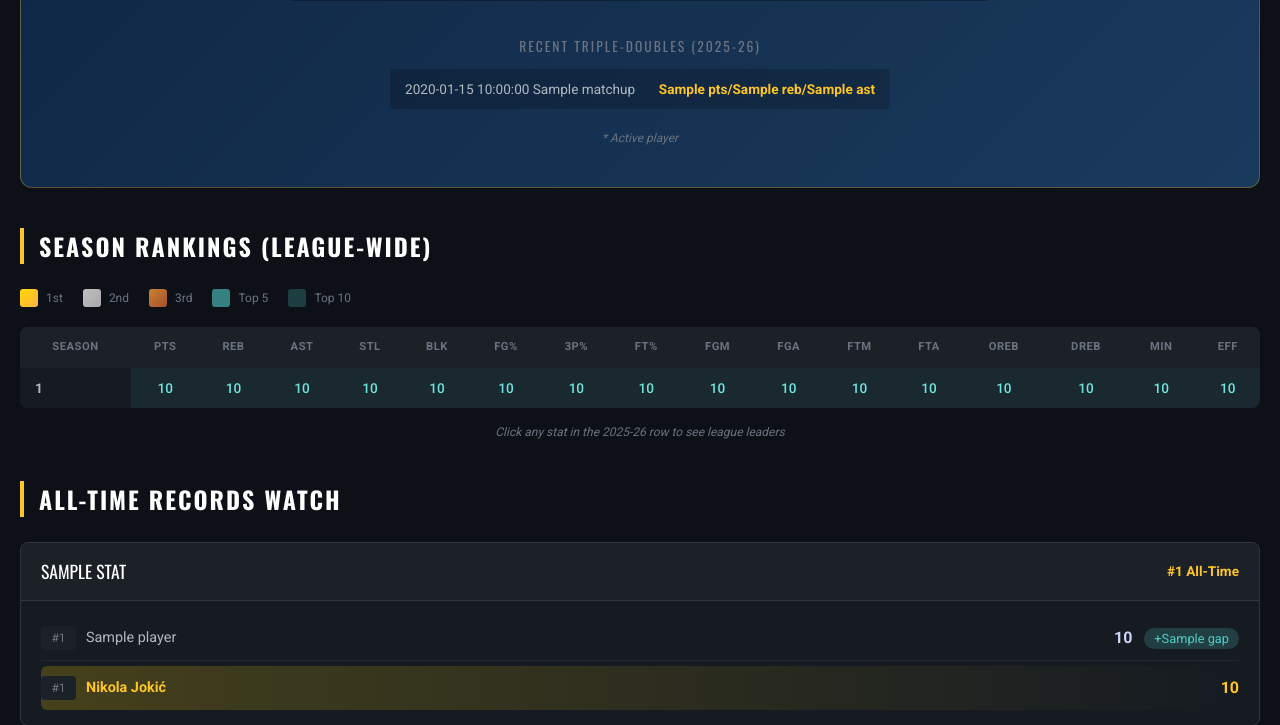
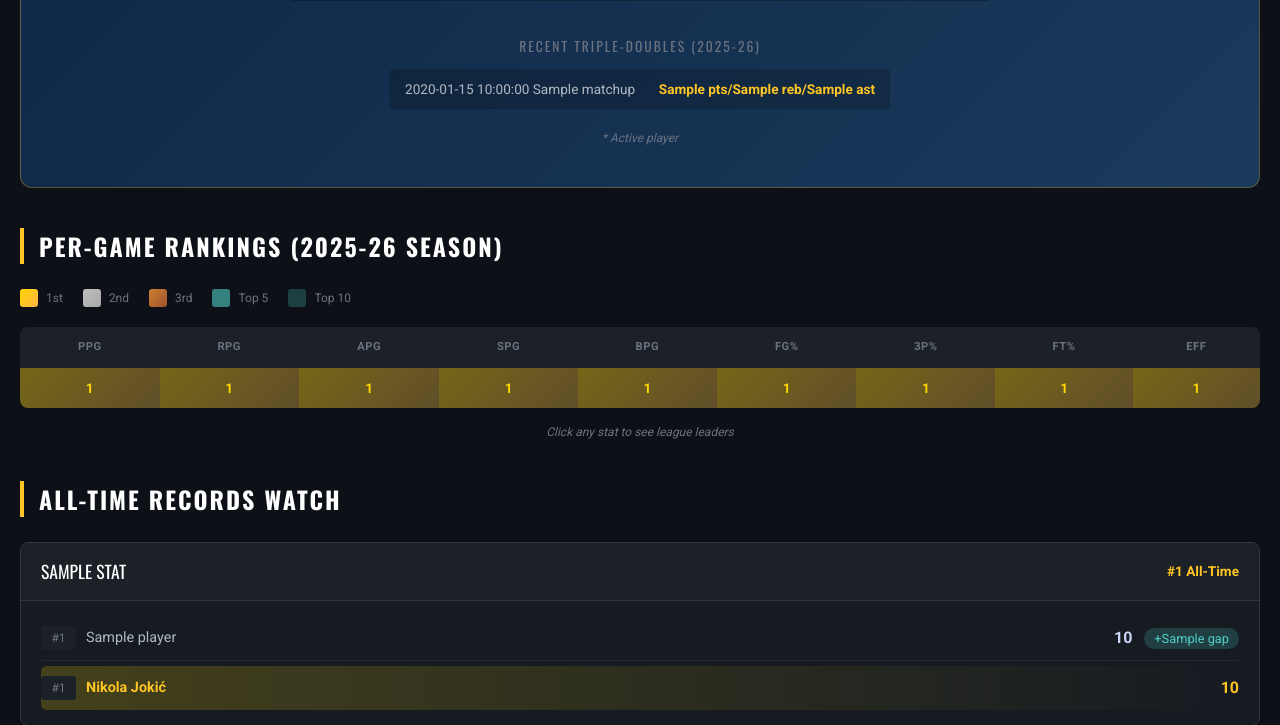
Before and after one commit to jasper9/nbastats.fun, a Flask app: template templates/jokic.html in a window 1280 px wide. Shown: the part 1026-1751 px from the top of the page. Run offline with Flask 3, Linux system fonts and the light colour scheme; the template is opened without the code that fills it: most values are stand-ins (such as "Sample title", 1, 10 or a date in 2020).

Commit message:
Replace Season Rankings with calculated per-game ranks
- Calculate Jokic's ranks from LeagueLeaders per-game data
- Store jokic_ranks in league_leaders.json cache
- Simplify Jokic page to show single row of current season ranks
- Rename section to "Per-Game Rankings (2025-26 Season)"
- Use standard per-game abbreviations (PPG, RPG, APG, etc.)
- Rankings now match league leaders page exactly:
  - PPG: #5 (29.6)
  - RPG: #1 (12.2)
  - APG: #1 (11.0)
  - EFF: #1 (43.3)

🤖 Generated with [Claude Code](https://claude.com/claude-code)

Co-Authored-By: Claude Opus 4.5 <noreply@anthropic.com>

```diff
--- a/app.py
+++ b/app.py
@@ -268,6 +268,7 @@ def jokic():
     career_cache = load_cache('jokic_career.json')
     records_cache = load_cache('alltime_records.json')
     triple_doubles_cache = load_cache('triple_doubles.json')
+    leaders_cache = load_cache('league_leaders.json')
 
     if not career_cache:
         return """
@@ -276,7 +277,9 @@ def jokic():
         """, 500
 
     career_totals = career_cache.get('career_totals', [{}])[0]
-    season_rankings = career_cache.get('season_rankings', [])
+
+    # Get Jokic's current season per-game ranks from league leaders
+    jokic_ranks = leaders_cache.get('jokic_ranks', {}) if leaders_cache else {}
 
     # Extract all-time records
     records_watch = records_cache.get('records', []) if records_cache else []
@@ -303,7 +306,7 @@ def jokic():
 
     return render_template('jokic.html',
         career_totals=career_totals,
-        season_rankings=season_rankings,
+        jokic_ranks=jokic_ranks,
         records_watch=records_watch,
         triple_doubles=triple_doubles,
         cache_time=cache_time
--- a/templates/jokic.html
+++ b/templates/jokic.html
@@ -554,7 +554,8 @@
         </div>
         {% endif %}
 
-        <h2>Season Rankings (League-Wide)</h2>
+        {% if jokic_ranks %}
+        <h2>Per-Game Rankings (2025-26 Season)</h2>
         <div class="legend">
             <div class="legend-item"><div class="legend-color legend-gold"></div> 1st</div>
             <div class="legend-item"><div class="legend-color legend-silver"></div> 2nd</div>
@@ -566,70 +567,52 @@
             <table class="rankings-table">
                 <thead>
                     <tr>
-                        <th title="NBA Season">Season</th>
-                        <th title="Points">PTS</th>
-                        <th title="Rebounds">REB</th>
-                        <th title="Assists">AST</th>
-                        <th title="Steals">STL</th>
-                        <th title="Blocks">BLK</th>
+                        <th title="Points Per Game">PPG</th>
+                        <th title="Rebounds Per Game">RPG</th>
+                        <th title="Assists Per Game">APG</th>
+                        <th title="Steals Per Game">SPG</th>
+                        <th title="Blocks Per Game">BPG</th>
                         <th title="Field Goal %">FG%</th>
                         <th title="3-Point %">3P%</th>
                         <th title="Free Throw %">FT%</th>
-                        <th title="Field Goals Made">FGM</th>
-                        <th title="Field Goals Attempted">FGA</th>
-                        <th title="Free Throws Made">FTM</th>
-                        <th title="Free Throws Attempted">FTA</th>
-                        <th title="Offensive Rebounds">OREB</th>
-                        <th title="Defensive Rebounds">DREB</th>
-                        <th title="Minutes">MIN</th>
                         <th title="Efficiency">EFF</th>
                     </tr>
                 </thead>
                 <tbody>
-                    {% for row in season_rankings %}
-                    <tr class="{% if row.SEASON_ID == '2025-26' %}current-season{% endif %}">
-                        <td class="season-col">{{ row.SEASON_ID }}{% if row.SEASON_ID == '2025-26' %} ⬅{% endif %}</td>
-                        {% if row.SEASON_ID == '2025-26' %}
-                        <td class="rank-cell {{ row.RANK_PTS|rank_class }}"><a href="/leaders/pts" class="rank-link">{{ row.RANK_PTS|safe_rank }}</a></td>
-                        <td class="rank-cell {{ row.RANK_REB|rank_class }}"><a href="/leaders/reb" class="rank-link">{{ row.RANK_REB|safe_rank }}</a></td>
-                        <td class="rank-cell {{ row.RANK_AST|rank_class }}"><a href="/leaders/ast" class="rank-link">{{ row.RANK_AST|safe_rank }}</a></td>
-                        <td class="rank-cell {{ row.RANK_STL|rank_class }}"><a href="/leaders/stl" class="rank-link">{{ row.RANK_STL|safe_rank }}</a></td>
-                        <td class="rank-cell {{ row.RANK_BLK|rank_class }}"><a href="/leaders/blk" class="rank-link">{{ row.RANK_BLK|safe_rank }}</a></td>
-                        <td class="rank-cell {{ row.RANK_FG_PCT|rank_class }}"><a href="/leaders/fg_pct" class="rank-link">{{ row.RANK_FG_PCT|safe_rank }}</a></td>
-                        <td class="rank-cell {{ row.RANK_FG3_PCT|rank_class }}"><a href="/leaders/fg3_pct" class="rank-link">{{ row.RANK_FG3_PCT|safe_rank }}</a></td>
-                        <td class="rank-cell {{ row.RANK_FT_PCT|rank_class }}"><a href="/leaders/ft_pct" class="rank-link">{{ row.RANK_FT_PCT|safe_rank }}</a></td>
-                        <td class="rank-cell {{ row.RANK_FGM|rank_class }}"><a href="/leaders/fgm" class="rank-link">{{ row.RANK_FGM|safe_rank }}</a></td>
-                        <td class="rank-cell {{ row.RANK_FGA|rank_class }}"><a href="/leaders/fga" class="rank-link">{{ row.RANK_FGA|safe_rank }}</a></td>
-                        <td class="rank-cell {{ row.RANK_FTM|rank_class }}"><a href="/leaders/ftm" class="rank-link">{{ row.RANK_FTM|safe_rank }}</a></td>
-                        <td class="rank-cell {{ row.RANK_FTA|rank_class }}"><a href="/leaders/fta" class="rank-link">{{ row.RANK_FTA|safe_rank }}</a></td>
-                        <td class="rank-cell {{ row.RANK_OREB|rank_class }}"><a href="/leaders/oreb" class="rank-link">{{ row.RANK_OREB|safe_rank }}</a></td>
-                        <td class="rank-cell {{ row.RANK_DREB|rank_class }}"><a href="/leaders/dreb" class="rank-link">{{ row.RANK_DREB|safe_rank }}</a></td>
-                        <td class="rank-cell {{ row.RANK_MIN|rank_class }}"><a href="/leaders/min" class="rank-link">{{ row.RANK_MIN|safe_rank }}</a></td>
-                        <td class="rank-cell {{ row.RANK_EFF|rank_class }}"><a href="/leaders/eff" class="rank-link">{{ row.RANK_EFF|safe_rank }}</a></td>
-                        {% else %}
-                        <td class="rank-cell {{ row.RANK_PTS|rank_class }}">{{ row.RANK_PTS|safe_rank }}</td>
-                        <td class="rank-cell {{ row.RANK_REB|rank_class }}">{{ row.RANK_REB|safe_rank }}</td>
-                        <td class="rank-cell {{ row.RANK_AST|rank_class }}">{{ row.RANK_AST|safe_rank }}</td>
-                        <td class="rank-cell {{ row.RANK_STL|rank_class }}">{{ row.RANK_STL|safe_rank }}</td>
-                        <td class="rank-cell {{ row.RANK_BLK|rank_class }}">{{ row.RANK_BLK|safe_rank }}</td>
-                        <td class="rank-cell {{ row.RANK_FG_PCT|rank_class }}">{{ row.RANK_FG_PCT|safe_rank }}</td>
-                        <td class="rank-cell {{ row.RANK_FG3_PCT|rank_class }}">{{ row.RANK_FG3_PCT|safe_rank }}</td>
-                        <td class="rank-cell {{ row.RANK_FT_PCT|rank_class }}">{{ row.RANK_FT_PCT|safe_rank }}</td>
-                        <td class="rank-cell {{ row.RANK_FGM|rank_class }}">{{ row.RANK_FGM|safe_rank }}</td>
-                        <td class="rank-cell {{ row.RANK_FGA|rank_class }}">{{ row.RANK_FGA|safe_rank }}</td>
-                        <td class="rank-cell {{ row.RANK_FTM|rank_class }}">{{ row.RANK_FTM|safe_rank }}</td>
-                        <td class="rank-cell {{ row.RANK_FTA|rank_class }}">{{ row.RANK_FTA|safe_rank }}</td>
-                        <td class="rank-cell {{ row.RANK_OREB|rank_class }}">{{ row.RANK_OREB|safe_rank }}</td>
-                        <td class="rank-cell {{ row.RANK_DREB|rank_class }}">{{ row.RANK_DREB|safe_rank }}</td>
-                        <td class="rank-cell {{ row.RANK_MIN|rank_class }}">{{ row.RANK_MIN|safe_rank }}</td>
-                        <td class="rank-cell {{ row.RANK_EFF|rank_class }}">{{ row.RANK_EFF|safe_rank }}</td>
-                        {% endif %}
+                    <tr class="current-season">
+                        <td class="rank-cell {{ jokic_ranks.PTS.rank|rank_class if jokic_ranks.PTS else '' }}">
+                            <a href="/leaders/pts" class="rank-link">{{ jokic_ranks.PTS.rank if jokic_ranks.PTS else '-' }}</a>
+                        </td>
+                        <td class="rank-cell {{ jokic_ranks.REB.rank|rank_class if jokic_ranks.REB else '' }}">
+                            <a href="/leaders/reb" class="rank-link">{{ jokic_ranks.REB.rank if jokic_ranks.REB else '-' }}</a>
+                        </td>
+                        <td class="rank-cell {{ jokic_ranks.AST.rank|rank_class if jokic_ranks.AST else '' }}">
+                            <a href="/leaders/ast" class="rank-link">{{ jokic_ranks.AST.rank if jokic_ranks.AST else '-' }}</a>
+                        </td>
+                        <td class="rank-cell {{ jokic_ranks.STL.rank|rank_class if jokic_ranks.STL else '' }}">
+                            <a href="/leaders/stl" class="rank-link">{{ jokic_ranks.STL.rank if jokic_ranks.STL else '-' }}</a>
+                        </td>
+                        <td class="rank-cell {{ jokic_ranks.BLK.rank|rank_class if jokic_ranks.BLK else '' }}">
+                            <a href="/leaders/blk" class="rank-link">{{ jokic_ranks.BLK.rank if jokic_ranks.BLK else '-' }}</a>
+                        </td>
+                        <td class="rank-cell {{ jokic_ranks.FG_PCT.rank|rank_class if jokic_ranks.FG_PCT else '' }}">
+                            <a href="/leaders/fg_pct" class="rank-link">{{ jokic_ranks.FG_PCT.rank if jokic_ranks.FG_PCT else '-' }}</a>
+                        </td>
+                        <td class="rank-cell {{ jokic_ranks.FG3_PCT.rank|rank_class if jokic_ranks.FG3_PCT else '' }}">
+                            <a href="/leaders/fg3_pct" class="rank-link">{{ jokic_ranks.FG3_PCT.rank if jokic_ranks.FG3_PCT else '-' }}</a>
+                        </td>
+                        <td class="rank-cell {{ jokic_ranks.FT_PCT.rank|rank_class if jokic_ranks.FT_PCT else '' }}">
+                            <a href="/leaders/ft_pct" class="rank-link">{{ jokic_ranks.FT_PCT.rank if jokic_ranks.FT_PCT else '-' }}</a>
+                        </td>
+                        <td class="rank-cell {{ jokic_ranks.EFF.rank|rank_class if jokic_ranks.EFF else '' }}">
+                            <a href="/leaders/eff" class="rank-link">{{ jokic_ranks.EFF.rank if jokic_ranks.EFF else '-' }}</a>
+                        </td>
                     </tr>
-                    {% endfor %}
                 </tbody>
             </table>
         </div>
-        <p class="clickable-hint">Click any stat in the 2025-26 row to see league leaders</p>
+        <p class="clickable-hint">Click any stat to see league leaders</p>
+        {% endif %}
 
         {% if records_watch %}
         <h2>All-Time Records Watch</h2>
```
Also changed, not shown: refresh_cache.py (+11 -1 lines).
